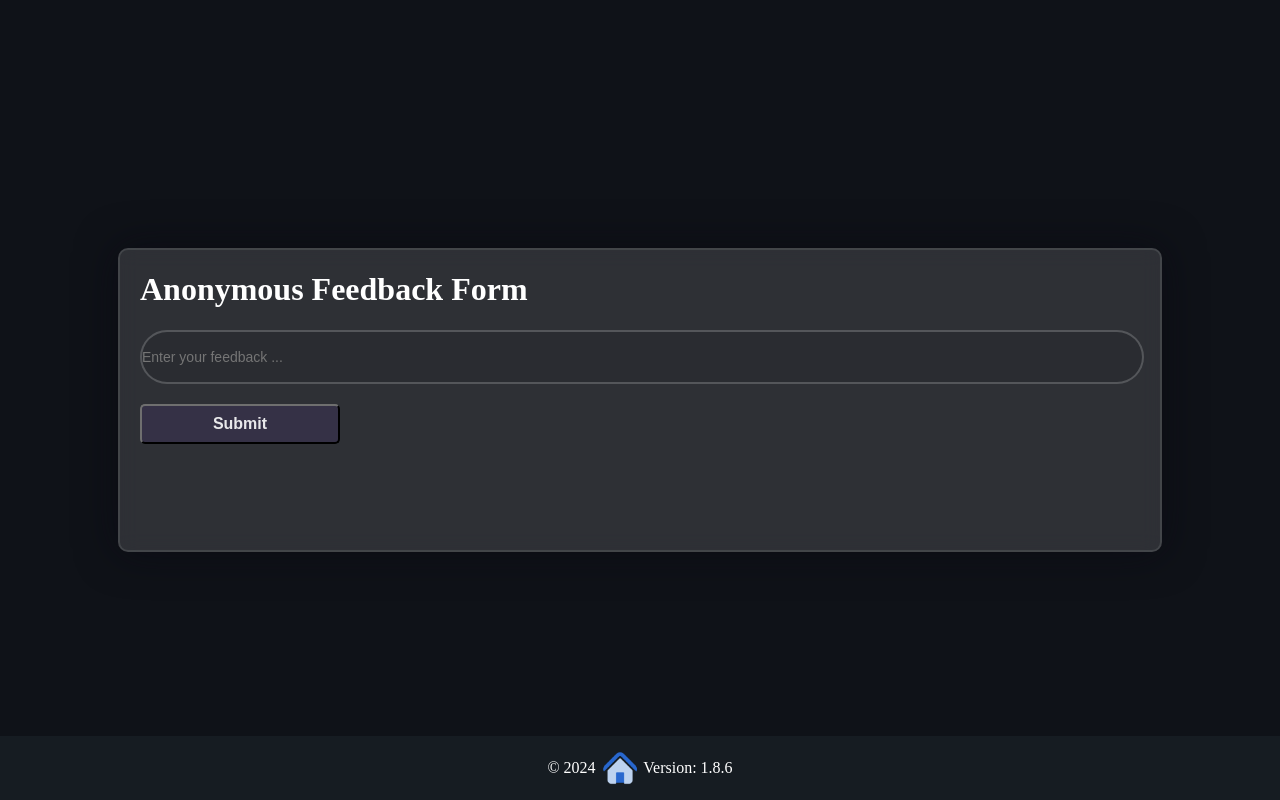
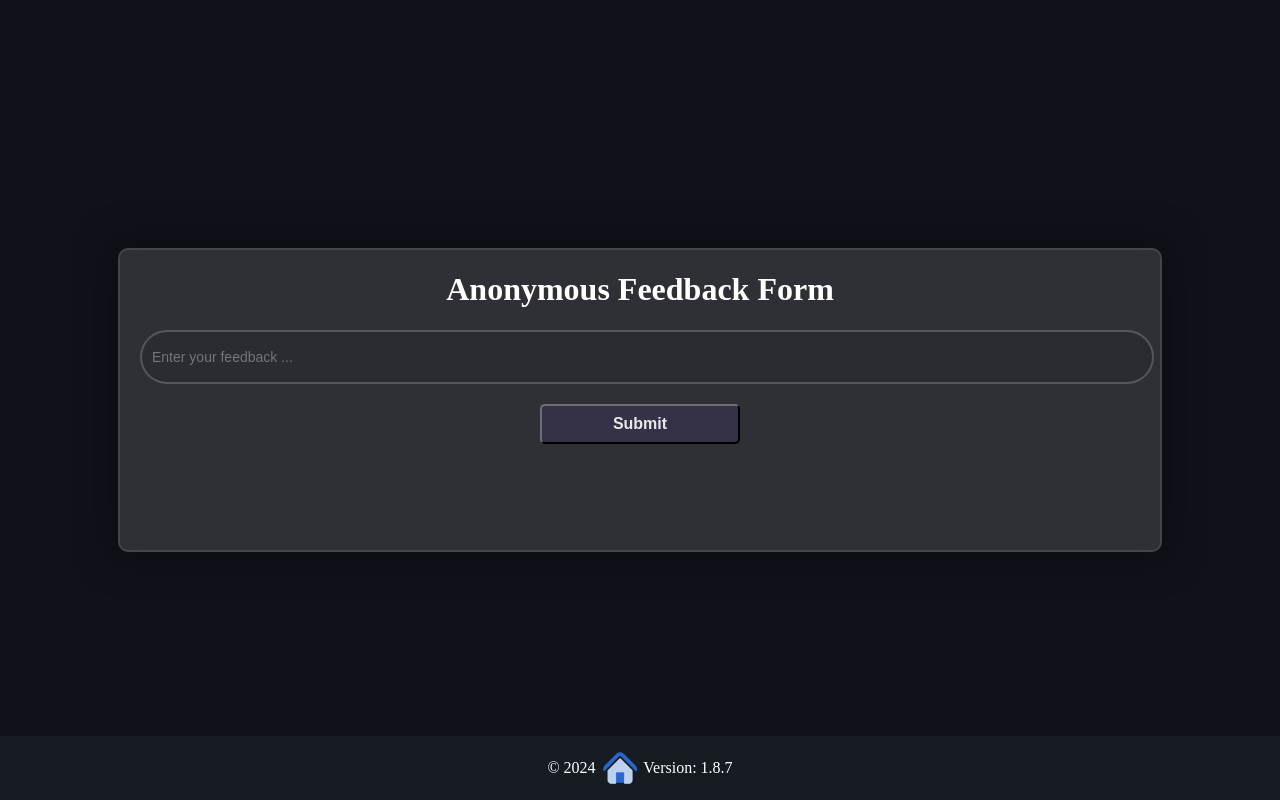
Before and after one commit to jyablonski/nba_elt_rest_api, a FastAPI app: page /feedback in a window 1280 px wide. Run offline with FastAPI, Linux system fonts and the light colour scheme; parts of the project's set-up code (start-up, migrations or seed data) failed here and were passed over; some libraries are stand-ins or nearby versions.

Commit message:
API v1.8.7 (#61)
### Description
Updated CSS for Feedback + Create User Pages

## Added
- None

## Updated
- Feedback Page CSS
- Create User Page CSS

## Deleted
- Random comments in `styles.css`

```diff
--- a/pyproject.toml
+++ b/pyproject.toml
@@ -1,6 +1,6 @@
 [tool.poetry]
 name = "nba-elt-rest-api"
-version = "1.8.6"
+version = "1.8.7"
 description = "REST API Project"
 authors = ["jyablonski9 <jyablonski9@gmail.com>"]
 readme = "README.md"
--- a/static/styles.css
+++ b/static/styles.css
@@ -157,23 +157,16 @@ caption {
     background-color: #b65656 !important;
 }
 
-/* Style the select element */
 select[name="bet_predictions"] {
     background-color: #727272;
-    /* Background color */
     color: #fff;
-    /* Text color */
     border: 1px solid #202020;
-    /* Border color */
     padding: 8px;
 }
 
-/* Style the options within the select element */
 select[name="bet_predictions"] option {
     background-color: #383b3d;
-    /* Background color */
     color: #fff;
-    /* Text color */
     padding: 8px;
     text-align: center;
 }
@@ -248,6 +241,31 @@ button:hover {
     box-shadow: 0 0 40px rgba(8, 7, 16, 0.6);
     padding: 0px 20px;
 }
+
+.feedback-form h1 {
+    text-align: center;
+}
+
+.feedback-form form {
+    display: flex;
+    flex-direction: column;
+    width: 100%;
+}
+
+.feedback-form button {
+    align-self: center;
+}
+
+.feedback-form p {
+    text-align: center;
+}
+
+.feedback-form input {
+    text-align: left;
+    padding-left: 10px;
+    color: #ccc;
+}
+
 
 .login-form {
     height: 520px;
@@ -447,7 +465,6 @@ li {
     text-align: center;
 }
 
-/* Add styles for the links container */
 .links-container {
     display: flex;
     flex-direction: column;
@@ -455,10 +472,8 @@ li {
     margin-top: 20px;
 }
 
-/* Center the content within the links container */
 .links-container>* {
     margin: 10px;
-    /* Adjust the margin as needed */
 }
 
 #logoutForm input[type="submit"] {
@@ -474,7 +489,6 @@ li {
 
 #logoutForm input[type="submit"]:hover {
     background-color: #6d44b8;
-    /* Change the hover color as desired */
 }
 
 .admin-section {
@@ -527,7 +541,6 @@ li {
     text-decoration: none;
     text-align: center;
     margin: 0 auto;
-    /* Center the button */
 }
 
 .google-icon {
--- a/templates/base.html
+++ b/templates/base.html
@@ -20,7 +20,7 @@
         <div style="text-align:center;">
             &copy; 2024
             <a href="/" class="home"><img id="home" src="{{ url_for('static', path='/home.png') }}"></a>
-            Version: 1.8.6
+            Version: 1.8.7
         </div>
     </nav>
 
--- a/templates/create_user.html
+++ b/templates/create_user.html
@@ -2,6 +2,7 @@
 
 {% block content %}
 
+<div class="login-form">
 <form id="login-form" name="create_user_form" action="/login/create_user" method="post" enctype="multipart/form-data">
     <h1> Create a User </h1>
     <label>Username</label>
@@ -18,4 +19,5 @@
 
     <button type="submit" class="btn btn-primary">Submit</button>
 </form>
+</div>
 {% endblock %}
--- a/templates/feedback.html
+++ b/templates/feedback.html
@@ -1,6 +1,8 @@
 {% extends "base.html" %}
 
 {% block content %}
+
+<div class="feedback-form">
     <form id="feedback-form" method="post">
         <h1> Anonymous Feedback Form </h1>
         <input class="feedback-form" type="text" required placeholder="Enter your feedback ..." value=""
@@ -15,5 +17,5 @@
             {% endif %}
         </div>
     </form>
-
+</div>
 {% endblock content %}
```
Also changed, not shown: .bumpversion.cfg, README.md. Lines whose indentation alone changed are shown as unchanged.
